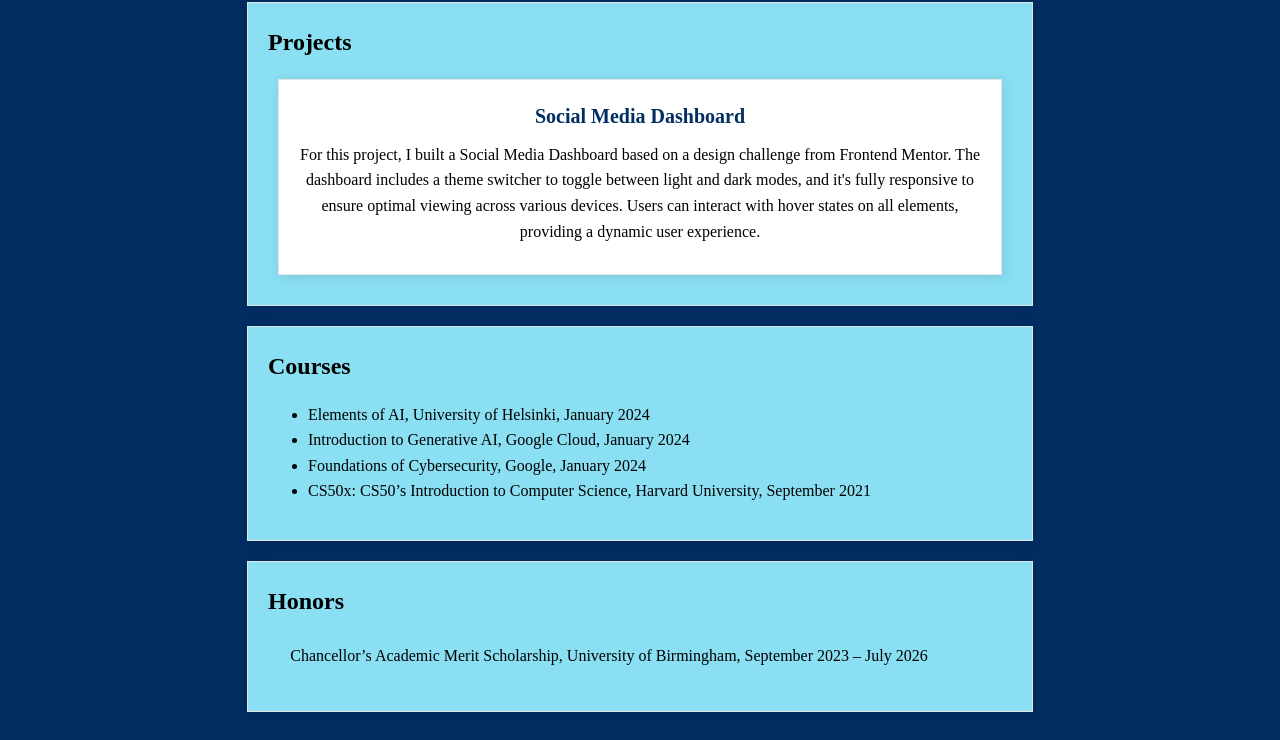
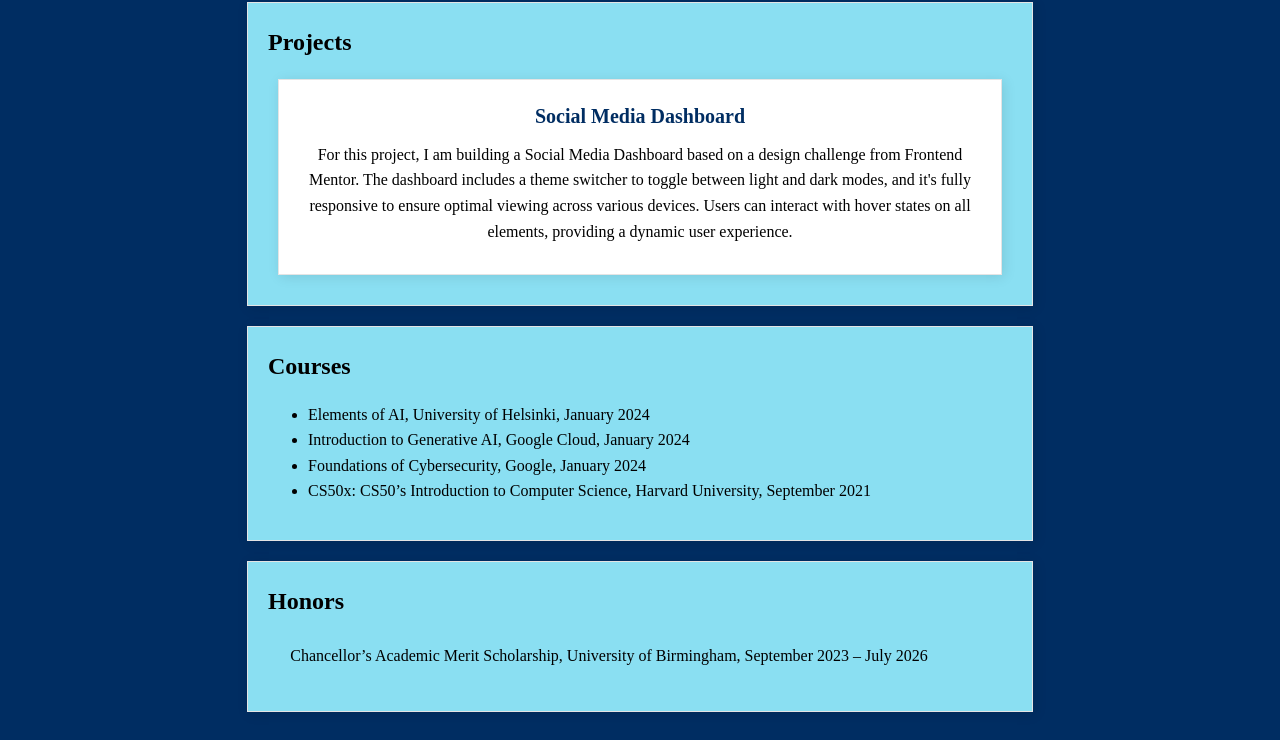
Before and after one commit to raisa05/Raisa-Portfolio, a plain HTML site: page index.html in a window 1280 px wide. Shown: the part 1518-2258 px from the top of the page. Drawn offline with Linux system fonts and the light colour scheme.

Commit message:
Update index.html

```diff
--- a/index.html
+++ b/index.html
@@ -76,7 +76,7 @@
             <div class="project-list">
                 <div class="project">
                     <h3><a href="https://raisa05.github.io/social-media-dashboard-website/" target="_blank">Social Media Dashboard</a></h3>
-                    <p>For this project, I built a Social Media Dashboard based on a design challenge from Frontend Mentor. The dashboard includes a theme switcher to toggle between light and dark modes, and it's fully responsive to ensure optimal viewing across various devices. Users can interact with hover states on all elements, providing a dynamic user experience.</p>
+                    <p>For this project, I am building a Social Media Dashboard based on a design challenge from Frontend Mentor. The dashboard includes a theme switcher to toggle between light and dark modes, and it's fully responsive to ensure optimal viewing across various devices. Users can interact with hover states on all elements, providing a dynamic user experience.</p>
                 </div>
 
             </div>
```
